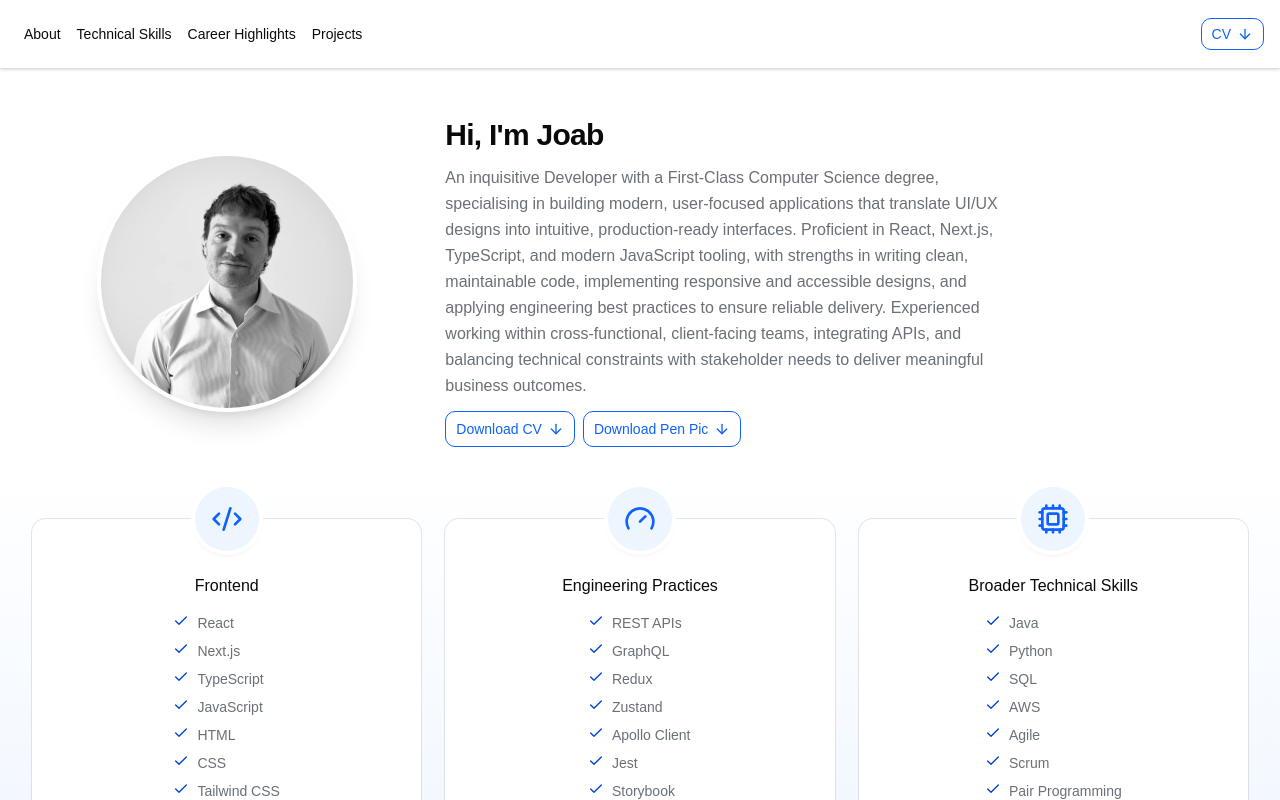
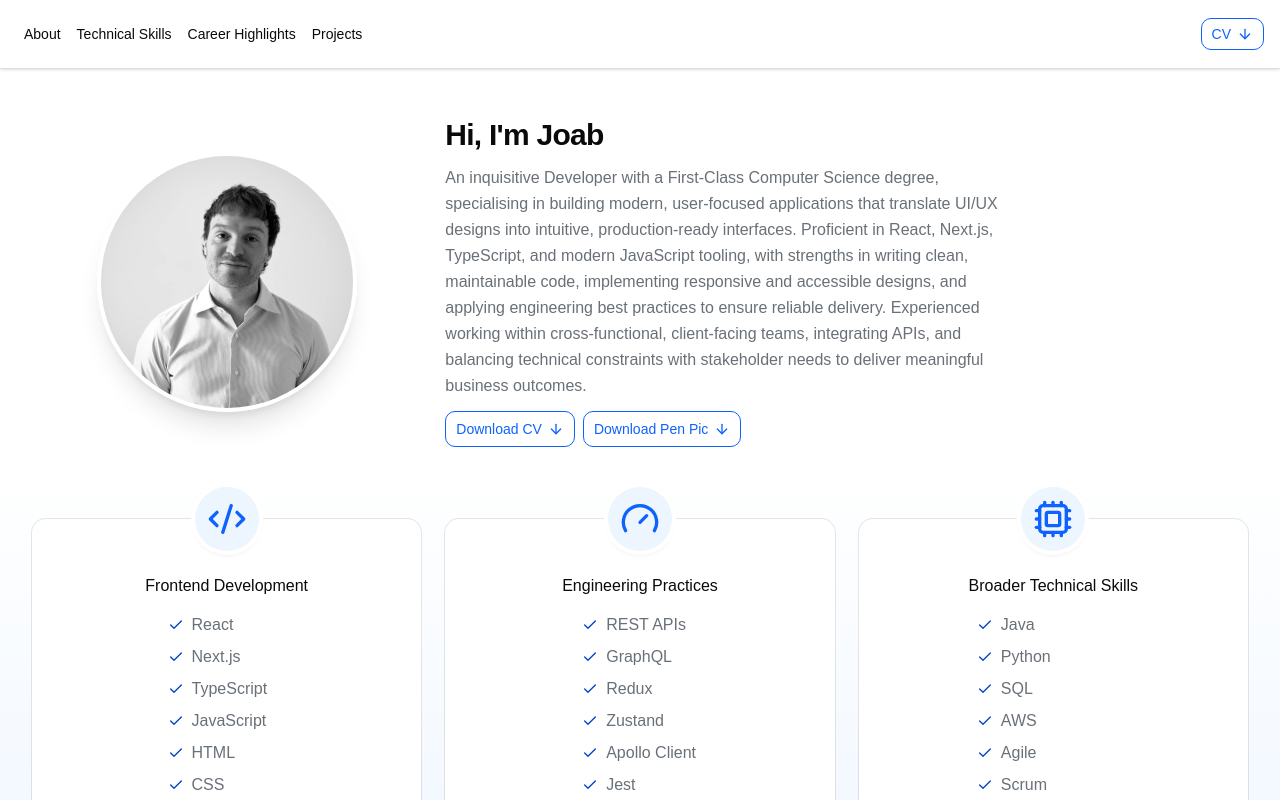
Before and after one commit to JoabFelton138/joab-portfolio, a React (Vite) app in the folder joab-portfolio/: page / in a window 1280 px wide. Shown: the top 800 px of the page. Built offline with nearby package versions, Linux system fonts and the light colour scheme.

Commit message:
style: increased check icon and skill size

```diff
--- a/joab-portfolio/src/components/technical-skills/TechnicalSkills.tsx
+++ b/joab-portfolio/src/components/technical-skills/TechnicalSkills.tsx
@@ -9,7 +9,7 @@ export const TechnicalSkills = () => {
 
     const technicalSkills: TechnicalSkill[] = [
         {
-            name: "Frontend",
+            name: "Frontend Development",
             skills: [
                 "React",
                 "Next.js",
--- a/joab-portfolio/src/components/technical-skills/TechnicalSkillsCard.tsx
+++ b/joab-portfolio/src/components/technical-skills/TechnicalSkillsCard.tsx
@@ -4,11 +4,11 @@ import { IconCircle } from "../IconCircle";
 
 export const TechnicalSkillsCard = ({ name, skills }: { name: string, skills: string[] }) => {
 
-    const titleIconClass = "size-8 text-icon";
+    const titleIconClass = "size-10 text-icon";
 
     const getIcon = () => {
         switch (name) {
-            case "Frontend":
+            case "Frontend Development":
                 return <CodeXml className={titleIconClass} />;
             case "Engineering Practices":
                 return <Gauge className={titleIconClass}/>;
@@ -29,13 +29,13 @@ export const TechnicalSkillsCard = ({ name, skills }: { name: string, skills: st
                 <CardHeader className="pt-10 text-center">
                     <CardTitle>{name}</CardTitle>
                 </CardHeader>
-                <CardContent className="px-6 pb-6">
+                <CardContent className="px-4 pb-4">
                 <ul className="mx-auto flex w-fit flex-col gap-2">
                     {skills.map((skill) => (
-                    <li key={skill} className="flex gap-2">
+                        <li key={skill} className="flex items-center gap-2">
                         <Check className="size-4 shrink-0 text-icon-nested" />
-                        <span className="text-sm text-muted-foreground">{skill}</span>
-                    </li>
+                        <span className="text-base text-muted-foreground">{skill}</span>
+                        </li>
                     ))}
                 </ul>
                 </CardContent>
```
